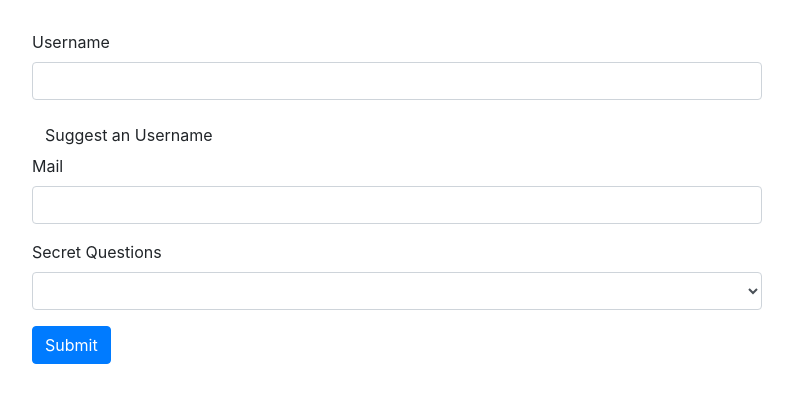
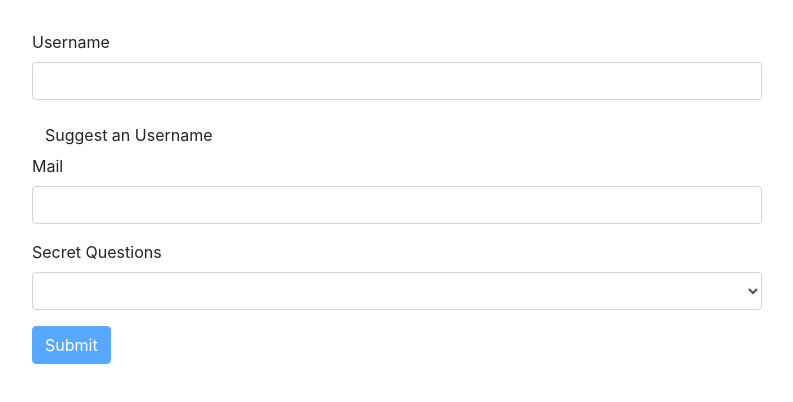
Before and after one commit to smreeti/angular-practice, an Angular app: page / in a window 1280 px wide. Shown: the top 402 px of the page, without its empty margins (53-846 px from the left). Built offline with nearby package versions, Linux system fonts and the light colour scheme.

Commit message:
add email validation

```diff
--- a/src/app/app.component.html
+++ b/src/app/app.component.html
@@ -18,7 +18,13 @@
                    id="email"
                    class="form-control"
                    name="email"
+                   #email="ngModel"
+                   required
+                   email
                    ngModel>
+            <span
+             *ngIf="!email.valid && email.touched"
+            >Please enter a valid email</span>
           </div>
         </div>
         <div class="form-group">
@@ -32,7 +38,10 @@
             <option value="teacher">Your first teacher?</option>
           </select>
         </div>
-        <button class="btn btn-primary" type="submit">Submit</button>
+        <button class="btn btn-primary"
+                type="submit"
+                [disabled]="!f.valid"
+        >Submit</button>
       </form>
     </div>
   </div>
```
Also changed, not shown: src/app/app.component.scss (line endings or trailing spaces).
